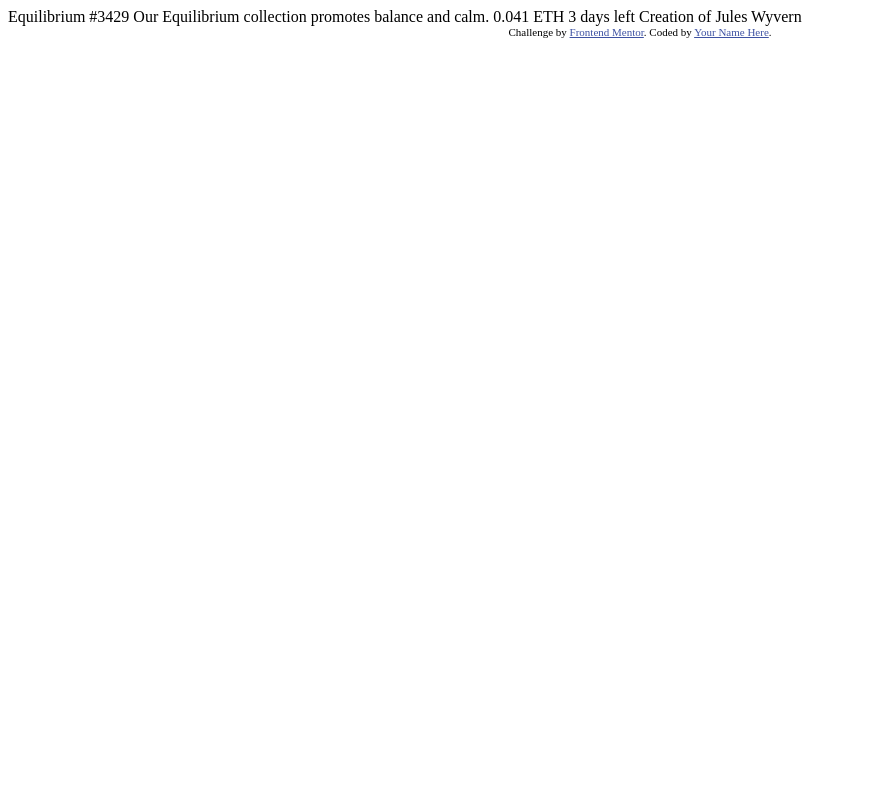
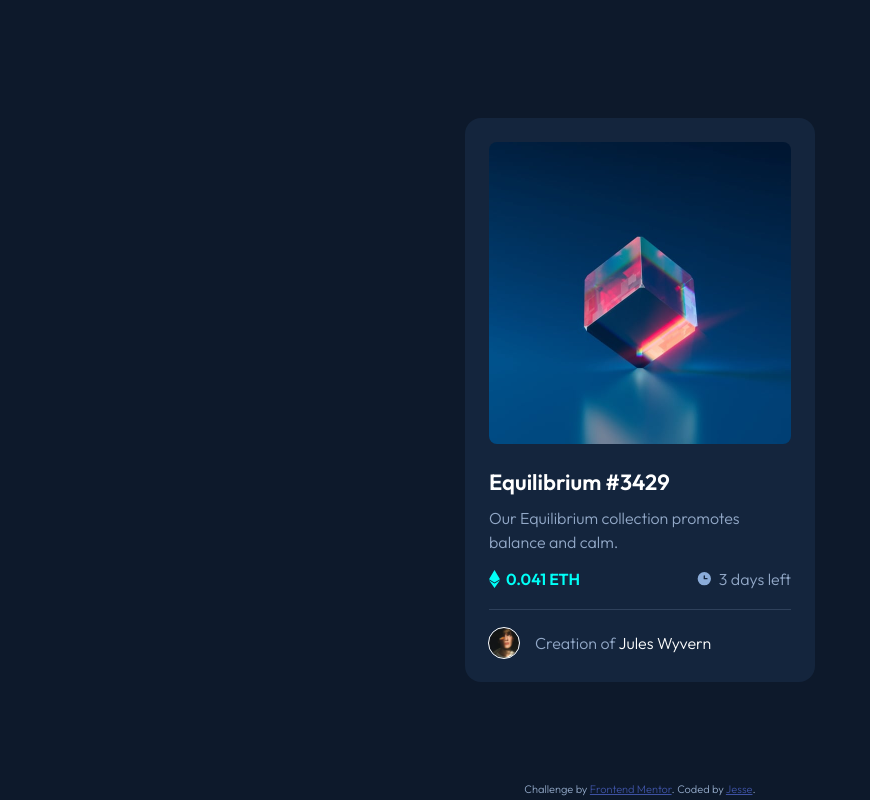
Before and after one commit to vinshield/nft-preview-card-component-main, a plain HTML site: page index.html in a window 1280 px wide. Shown: the whole page, without its empty margins (0-870 px from the left). Drawn offline with Linux system fonts and the light colour scheme.

Commit message:
Add html and css code, update readme

```diff
--- a/index.html
+++ b/index.html
@@ -1,33 +1,71 @@
 <!DOCTYPE html>
 <html lang="en">
 	<head>
-  <meta charset="UTF-8">
-  <meta name="viewport" content="width=device-width, initial-scale=1.0"> <!-- displays site properly based on user's device -->
+		<meta charset="UTF-8" />
+		<meta name="viewport" content="width=device-width, initial-scale=1.0" />
+		<!-- displays site properly based on user's device -->
 
-  <link rel="icon" type="image/png" sizes="32x32" href="./images/favicon-32x32.png">
+		<link
+			rel="icon"
+			type="image/png"
+			sizes="32x32"
+			href="./images/favicon-32x32.png"
+		/>
+
+		<!-- Google Fonts -->
+		<link rel="preconnect" href="https://fonts.googleapis.com" />
+		<link rel="preconnect" href="https://fonts.gstatic.com" crossorigin />
+		<link
+			href="https://fonts.googleapis.com/css2?family=Outfit:wght@300;400;600&display=swap"
+			rel="stylesheet"
+		/>
+
+		<!-- My CSS -->
+		<link rel="stylesheet" href="style.css" />
 
 		<title>Frontend Mentor | NFT preview card component</title>
-
-  <!-- Feel free to remove these styles or customise in your own stylesheet 👍 -->
-  <style>
-    .attribution { font-size: 11px; text-align: center; }
-    .attribution a { color: hsl(228, 45%, 44%); }
-  </style>
 	</head>
 	<body>
+		<main>
+			<article class="product">
+				<div class="product__content">
+					<picture class="product-img clickable">
+						<div class="overlay"></div>
+						<img
+							src="images/image-equilibrium.jpg"
+							alt="Inspiring image of a transparent cube standing on a corner with a blue background"
+							class="regular-img"
+						/>
+					</picture>
 
-  Equilibrium #3429
+					<div class="product__desc">
+						<h1 class="clickable">Equilibrium #3429</h1>
 
-  Our Equilibrium collection promotes balance and calm.
+						<p>Our Equilibrium collection promotes balance and calm.</p>
 
-  0.041 ETH
-  3 days left
+						<div class="flex-group">
+							<p class="product__price"><span class="visually-hidden">Price:</span><strong>0.041 ETH</strong></p>
+							<p class="product__days-left">3 days left</p>
+						</div>
+					</div>
+				</div>
 
-  Creation of Jules Wyvern
+				<hr />
+
+        <div class="product__author">
+          <img src="images/image-avatar.png" alt="" class="product__author-img">
+				<p class="product__author-info">Creation of <span class="clickable">Jules Wyvern</span></p>
+        </div>
+			</article>
+		</main>
 
 		<div class="attribution">
-    Challenge by <a href="https://www.frontendmentor.io?ref=challenge" target="_blank">Frontend Mentor</a>.
-    Coded by <a href="#">Your Name Here</a>.
+			<p>
+        Challenge by
+        <a href="https://www.frontendmentor.io?ref=challenge" target="_blank"
+          >Frontend Mentor</a
+        >. Coded by <a href="https://github.com/vinshield" target="_blank">Jesse</a>.
+      </p>
 		</div>
 	</body>
 </html>
--- a/style.css
+++ b/style.css
@@ -0,0 +1,260 @@
+:root {
+	--ff-body: "Outfit", sans-serif;
+
+	--fw-bold: 600;
+	--fw-regular: 400;
+	--fw-light: 300;
+
+	--fs-body: 1.125rem;
+
+	--clr-primary-soft-blue: hsl(215, 51%, 70%);
+	--clr-primary-cyan: hsl(178, 100%, 50%);
+
+	--clr-raw-neutral-line: 215, 32%, 27%;
+	--clr-raw-neutral-card-BG: 216, 50%, 16%;
+	--clr-raw-primary-cyan: 178, 100%, 50%;
+
+	--clr-neutral-main-BG: hsl(217, 54%, 11%);
+	--clr-neutral-card-BG: hsl(216, 50%, 16%);
+	--clr-neutral-line: hsl(215, 32%, 27%);
+	--clr-neutral-white: hsl(0, 0%, 100%);
+}
+
+/*
+  1. Use a more-intuitive box-sizing model.
+*/
+*,
+*::before,
+*::after {
+	box-sizing: border-box;
+}
+/*
+  2. Remove default margin
+*/
+* {
+	margin: 0;
+}
+
+html,
+body {
+	height: 100%;
+}
+/*
+  Typographic tweaks!
+  3. Add accessible line-height
+  4. Improve text rendering
+*/
+body {
+	line-height: 1.5;
+	-webkit-font-smoothing: antialiased;
+}
+/*
+  5. Improve media defaults
+*/
+img,
+picture,
+video,
+canvas,
+svg {
+	display: block;
+	max-width: 100%;
+}
+/*
+  6. Remove built-in form typography styles
+*/
+input,
+button,
+textarea,
+select {
+	font: inherit;
+}
+/*
+  7. Avoid text overflows
+*/
+p,
+h1,
+h2,
+h3,
+h4,
+h5,
+h6 {
+	overflow-wrap: break-word;
+}
+
+/* You generally will need reduced line-heights for font sizes 2rem or larger */
+h1,
+h2,
+h3 {
+	line-height: 1;
+}
+
+h1 {
+	font-weight: var(--fw-bold);
+	font-size: 1.375rem;
+}
+
+body {
+	padding: 1.2rem;
+	display: grid;
+	place-items: center;
+	height: 100vh;
+
+	font-family: var(--ff-body);
+	color: var(--clr-neutral-white);
+	background-color: var(--clr-neutral-main-BG);
+}
+
+.visually-hidden:not(:focus):not(:active) {
+	clip: rect(0 0 0 0);
+	clip-path: inset(50%);
+	height: 1px;
+	overflow: hidden;
+	position: absolute;
+	white-space: nowrap;
+	width: 1px;
+}
+
+.clickable {
+	cursor: pointer;
+	transition: color 0.108s ease;
+}
+
+.clickable:hover {
+	color: var(--clr-primary-cyan);
+}
+
+.flex-group {
+	display: flex;
+	justify-content: space-between;
+}
+
+.flex-group > p {
+	display: inline-flex;
+	gap: 0.375rem;
+	align-items: center;
+}
+
+hr {
+	border: 0 none;
+	margin-left: auto;
+	margin-right: auto;
+	width: 100%;
+	height: 1px;
+
+	background-color: var(--clr-neutral-line);
+}
+
+p {
+	color: hsl(215, 32%, 68%);
+	font-weight: var(--fw-light);
+}
+
+picture {
+	position: relative;
+}
+
+.overlay {
+	width: 100%;
+	height: 100%;
+	position: absolute;
+
+	background-color: hsla(var(--clr-raw-primary-cyan), 0.5);
+	background-image: url(images/icon-view.svg);
+	background-position: center;
+	background-repeat: no-repeat;
+
+	opacity: 0;
+	transition: opacity 0.17s ease-out;
+}
+
+.overlay:hover {
+	opacity: 1;
+}
+
+.product {
+	--product-desc-gap: 0.8rem;
+	padding: 1.5rem;
+	border-radius: 1rem;
+	display: grid;
+	gap: 1.125rem;
+	max-width: 500px;
+
+	background-color: var(--clr-neutral-card-BG);
+}
+
+.product__content {
+	display: grid;
+	gap: 1.7rem;
+}
+
+.product__desc {
+	display: grid;
+	gap: var(--product-desc-gap);
+}
+
+.product-img {
+	border-radius: 8px;
+	overflow: hidden;
+}
+
+.product__price {
+	color: var(--clr-primary-cyan);
+}
+
+.product__price::before {
+	content: "";
+	width: 11px;
+	height: 18px;
+	background-image: url(images/icon-ethereum.svg);
+}
+
+.product__days-left::before {
+	content: "";
+	width: 17px;
+	height: 17px;
+	background-image: url(images/icon-clock.svg);
+}
+
+.product__author {
+	display: flex;
+	gap: 1rem;
+	align-items: center;
+}
+
+.product__author img {
+	width: 30px;
+	height: 30px;
+	outline: 1px solid white;
+	border-radius: 100%;
+}
+
+.product__author-info span {
+	color: var(--clr-neutral-white);
+}
+
+.attribution {
+	font-size: 11px;
+	text-align: center;
+	margin-top: 20px;
+}
+
+.attribution a {
+	color: hsl(228, 45%, 44%);
+}
+
+@media (min-width: 600px) {
+	body {
+		display: grid;
+		place-items: center;
+	}
+
+	.product {
+		max-width: 350px;
+	}
+
+	.attribution {
+		position: absolute;
+		bottom: 3px;
+		margin: 0;
+	}
+}
```
Also changed, not shown: images/screenshot.png (added), 2 other files. Lines whose indentation alone changed are shown as unchanged.
